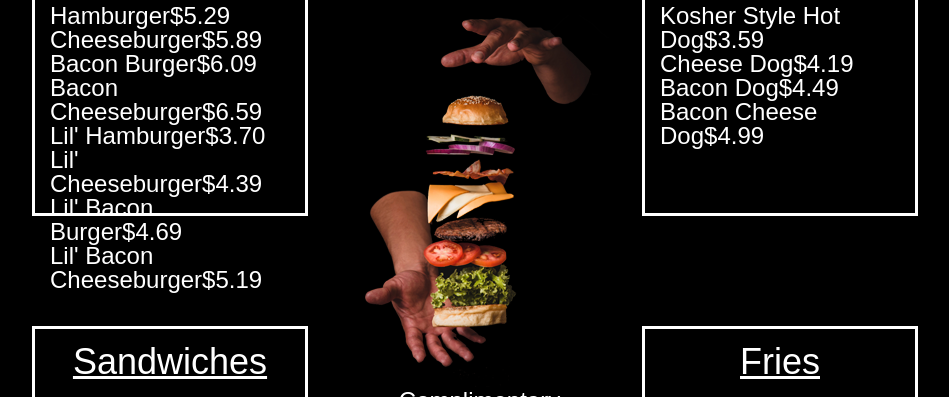
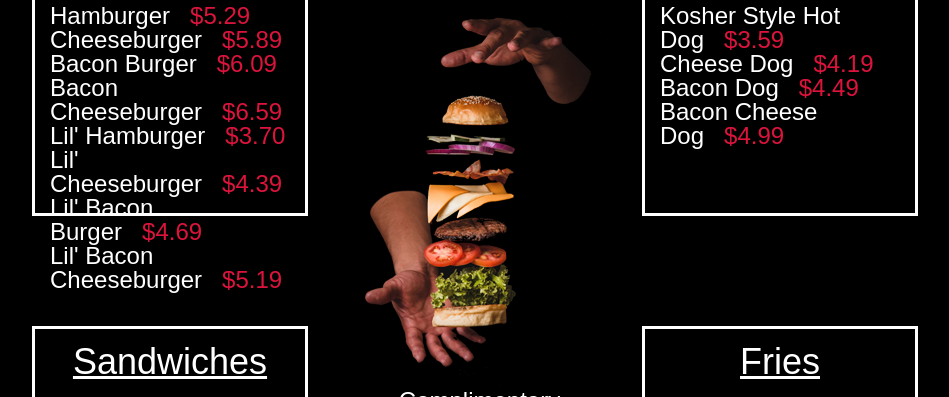
Before and after one commit to jacinto-iii/avt217, a plain HTML site: page p2/first_coded_menu.html in a window 1280 px wide. Shown: the part 365-762 px from the top of the page, without its empty margins (138-1087 px from the left). Drawn offline with Linux system fonts and the light colour scheme; a web font is replaced by a local one.

Commit message:
Update menu.css

```diff
--- a/p2/css/menu.css
+++ b/p2/css/menu.css
@@ -269,3 +269,8 @@ p {
 	font-size: 18px;
 	text-align: center;
 }
+
+span {
+	margin-left: 20px;
+	color: crimson;
+}
```
